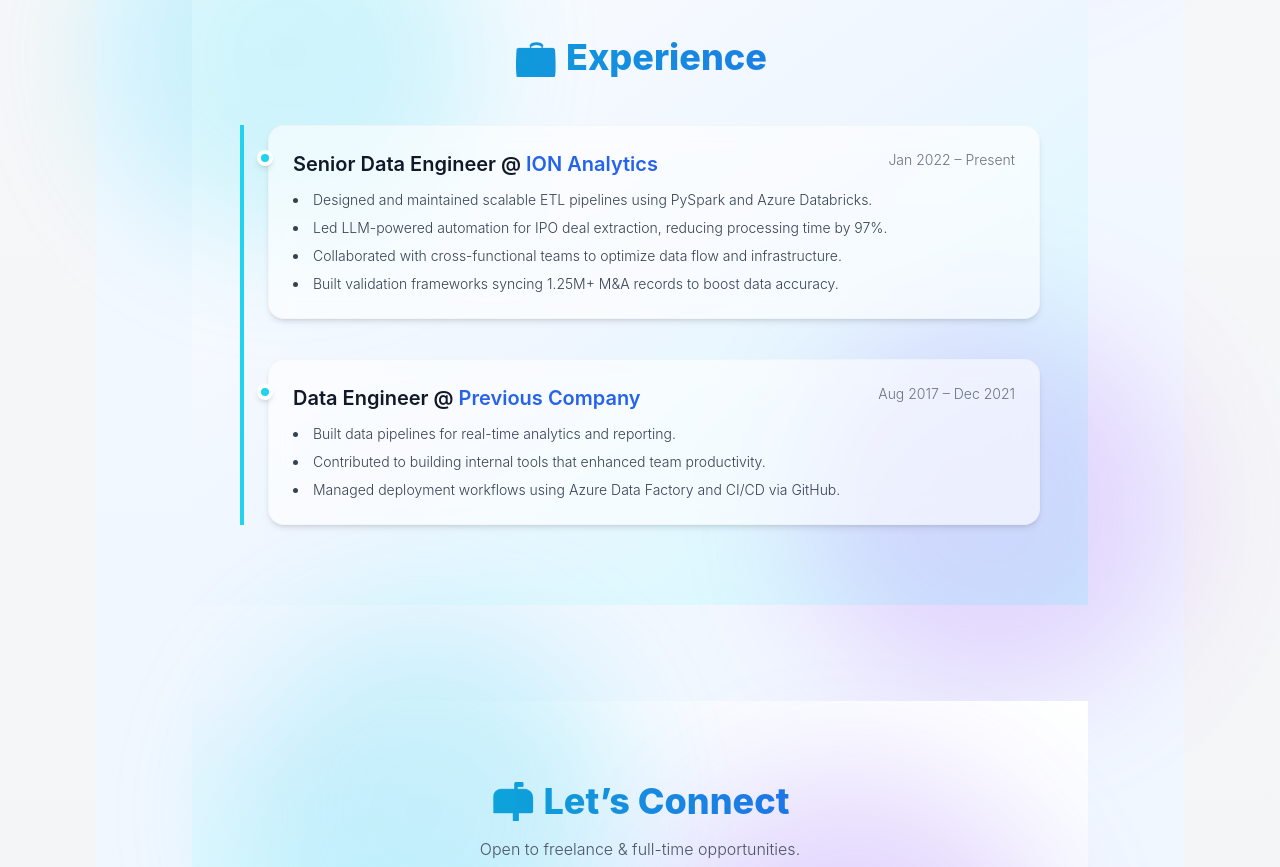
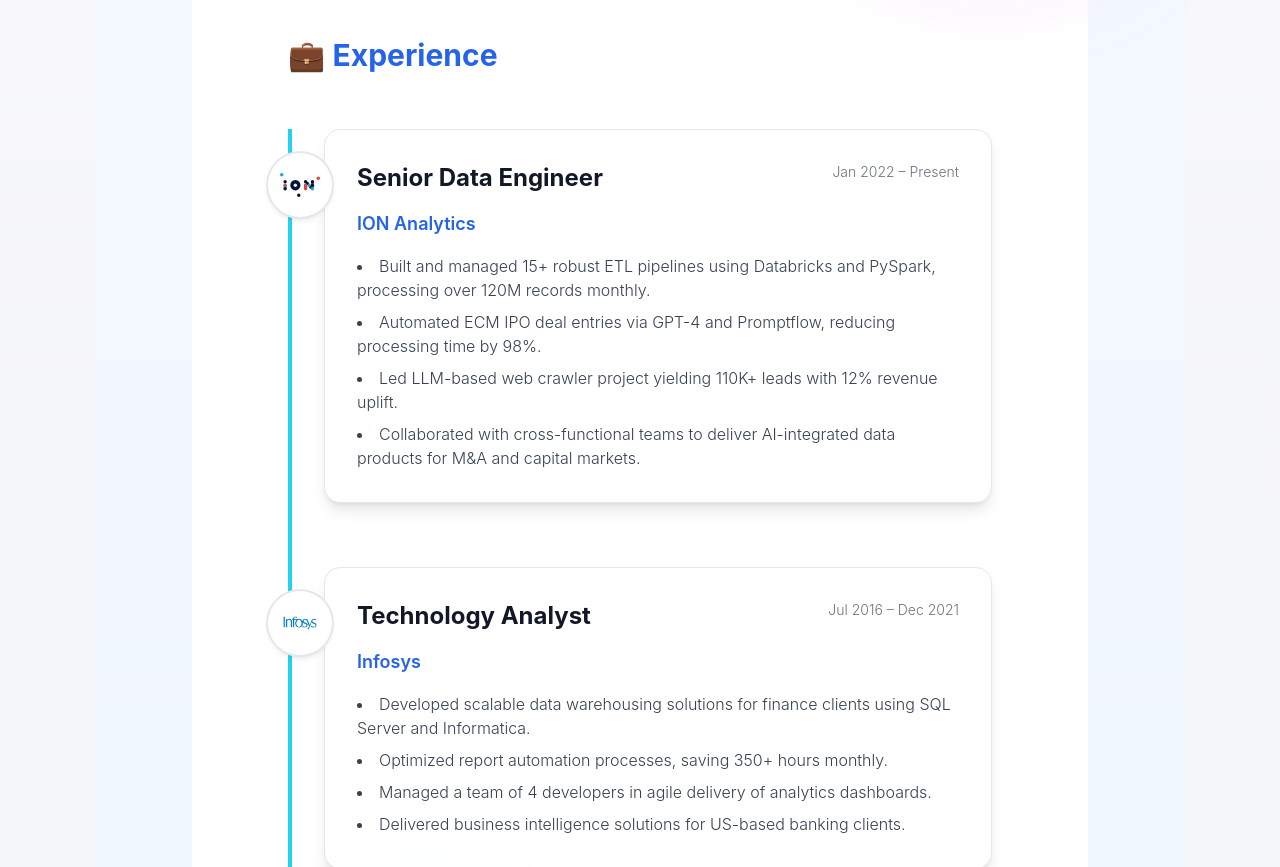
Before and after one commit to VijayVarma26/portfolio-vijayvarma, a React (Vite) app: page / in a window 1280 px wide. Shown: the part 3400-4267 px from the top of the page. Built offline with nearby package versions, Linux system fonts and the light colour scheme.

Commit message:
Add logos for ION Analytics and Infosys, and update Experience component to display logos and enhance layout

```diff
--- a/src/components/Experience.tsx
+++ b/src/components/Experience.tsx
@@ -1,25 +1,30 @@
 import { motion } from "framer-motion";
+import IONLogo from "../assets/ION_Group.svg";
+import InfosysLogo from "../assets/InfosysLogo.png";
 
 const experiences = [
   {
+    logo: IONLogo,
+    company: "ION Analytics",
     role: "Senior Data Engineer",
-    company: "ION Analytics",
     dates: "Jan 2022 – Present",
     responsibilities: [
-      "Designed and maintained scalable ETL pipelines using PySpark and Azure Databricks.",
-      "Led LLM-powered automation for IPO deal extraction, reducing processing time by 97%.",
-      "Collaborated with cross-functional teams to optimize data flow and infrastructure.",
-      "Built validation frameworks syncing 1.25M+ M&A records to boost data accuracy."
+      "Built and managed 15+ robust ETL pipelines using Databricks and PySpark, processing over 120M records monthly.",
+      "Automated ECM IPO deal entries via GPT-4 and Promptflow, reducing processing time by 98%.",
+      "Led LLM-based web crawler project yielding 110K+ leads with 12% revenue uplift.",
+      "Collaborated with cross-functional teams to deliver AI-integrated data products for M&A and capital markets.",
     ],
   },
   {
-    role: "Data Engineer",
-    company: "Previous Company",
-    dates: "Aug 2017 – Dec 2021",
+    logo: InfosysLogo,
+    company: "Infosys",
+    role: "Technology Analyst",
+    dates: "Jul 2016 – Dec 2021",
     responsibilities: [
-      "Built data pipelines for real-time analytics and reporting.",
-      "Contributed to building internal tools that enhanced team productivity.",
-      "Managed deployment workflows using Azure Data Factory and CI/CD via GitHub."
+      "Developed scalable data warehousing solutions for finance clients using SQL Server and Informatica.",
+      "Optimized report automation processes, saving 350+ hours monthly.",
+      "Managed a team of 4 developers in agile delivery of analytics dashboards.",
+      "Delivered business intelligence solutions for US-based banking clients.",
     ],
   },
 ];
@@ -28,52 +33,60 @@
   return (
     <motion.section
       id="experience"
-      className="relative py-20 bg-gradient-to-br from-white via-blue-50 to-cyan-100 dark:from-gray-900 dark:via-gray-800 dark:to-gray-900 text-gray-800 dark:text-gray-100"
+      className="section py-20 px-6 md:px-24 bg-white dark:bg-gray-900 text-gray-800 dark:text-gray-100"
       initial={{ opacity: 0 }}
       whileInView={{ opacity: 1 }}
       transition={{ delay: 0.3 }}
       viewport={{ once: true }}
     >
-      {/* Background Glow */}
-      <div className="absolute -top-24 -left-24 w-96 h-96 bg-cyan-400 opacity-20 rounded-full blur-3xl z-0" />
-      <div className="absolute -bottom-24 -right-24 w-96 h-96 bg-purple-500 opacity-20 rounded-full blur-3xl z-0" />
-
-      <div className="max-w-screen-xl mx-auto px-6 md:px-8 lg:px-12 relative z-10">
-        <h2 className="text-4xl font-extrabold mb-12 text-center text-transparent bg-clip-text bg-gradient-to-r from-cyan-500 to-blue-600">
+      <h2 className="text-3xl font-bold mb-14 text-blue-600 dark:text-cyan-400">
         💼 Experience
       </h2>
 
-        <div className="relative border-l-4 border-cyan-400 dark:border-cyan-500 pl-6 space-y-10">
-          {experiences.map(({ role, company, dates, responsibilities }, index) => (
+      <div className="relative border-l-4 border-cyan-400 dark:border-cyan-500 pl-8 space-y-16">
+        {experiences.map(({ logo, company, role, dates, responsibilities }, index) => (
           <motion.div
-              key={`${company}-${role}`}
+            key={company}
             initial={{ opacity: 0, y: 40 }}
             whileInView={{ opacity: 1, y: 0 }}
             transition={{ duration: 0.6, delay: index * 0.2 }}
-              viewport={{ once: true }}
-              className="relative bg-white/60 dark:bg-white/10 backdrop-blur-md border border-gray-200/30 dark:border-white/10 p-6 rounded-2xl shadow-md hover:shadow-xl transition-shadow duration-300"
+            className="relative flex gap-6"
           >
-              {/* Timeline Dot */}
-              <span className="absolute -left-3 top-6 w-4 h-4 bg-cyan-400 dark:bg-cyan-500 rounded-full border-4 border-white dark:border-gray-900 shadow-md" />
+            {/* Timeline Dot with Logo */}
+            <div className="absolute -left-14 top-6 w-16 h-16 rounded-full bg-white shadow-md flex items-center justify-center ring-2 ring-gray-200 dark:ring-gray-700">
+              <img
+                src={logo}
+                alt={`${company} Logo`}
+                className="w-10 h-10 object-contain"
+              />
+            </div>
 
-              <div className="flex flex-col sm:flex-row sm:justify-between mb-3">
-                <h3 className="text-lg sm:text-xl font-semibold text-gray-900 dark:text-white">
-                  {role} @{" "}
-                  <span className="text-blue-600 dark:text-cyan-400">{company}</span>
+
+
+
+
+
+            {/* Experience Card */}
+            <div className="flex-1 bg-white dark:bg-gray-800/80 border border-gray-200 dark:border-gray-700 rounded-2xl shadow-lg p-8">
+              <div className="flex flex-col md:flex-row md:justify-between mb-4">
+                <h3 className="text-2xl font-bold text-gray-900 dark:text-white">
+                  {role}
                 </h3>
-                <span className="text-sm text-gray-500 dark:text-gray-400 mt-1 sm:mt-0">
+                <span className="text-sm text-gray-500 dark:text-gray-400 mt-2 md:mt-0">
                   {dates}
                 </span>
               </div>
-
-              <ul className="list-disc list-inside space-y-2 text-sm text-gray-700 dark:text-gray-300">
+              <h4 className="text-lg text-blue-600 dark:text-cyan-400 font-semibold mb-4">
+                {company}
+              </h4>
+              <ul className="list-disc list-inside space-y-2 text-gray-700 dark:text-gray-300 text-base">
                 {responsibilities.map((item, idx) => (
                   <li key={idx}>{item}</li>
                 ))}
               </ul>
+            </div>
           </motion.div>
         ))}
-        </div>
       </div>
     </motion.section>
   );
```
Also changed, not shown: src/assets/ION_Group.svg (added), src/assets/InfosysLogo.png (added). Lines whose indentation alone changed are shown as unchanged.
